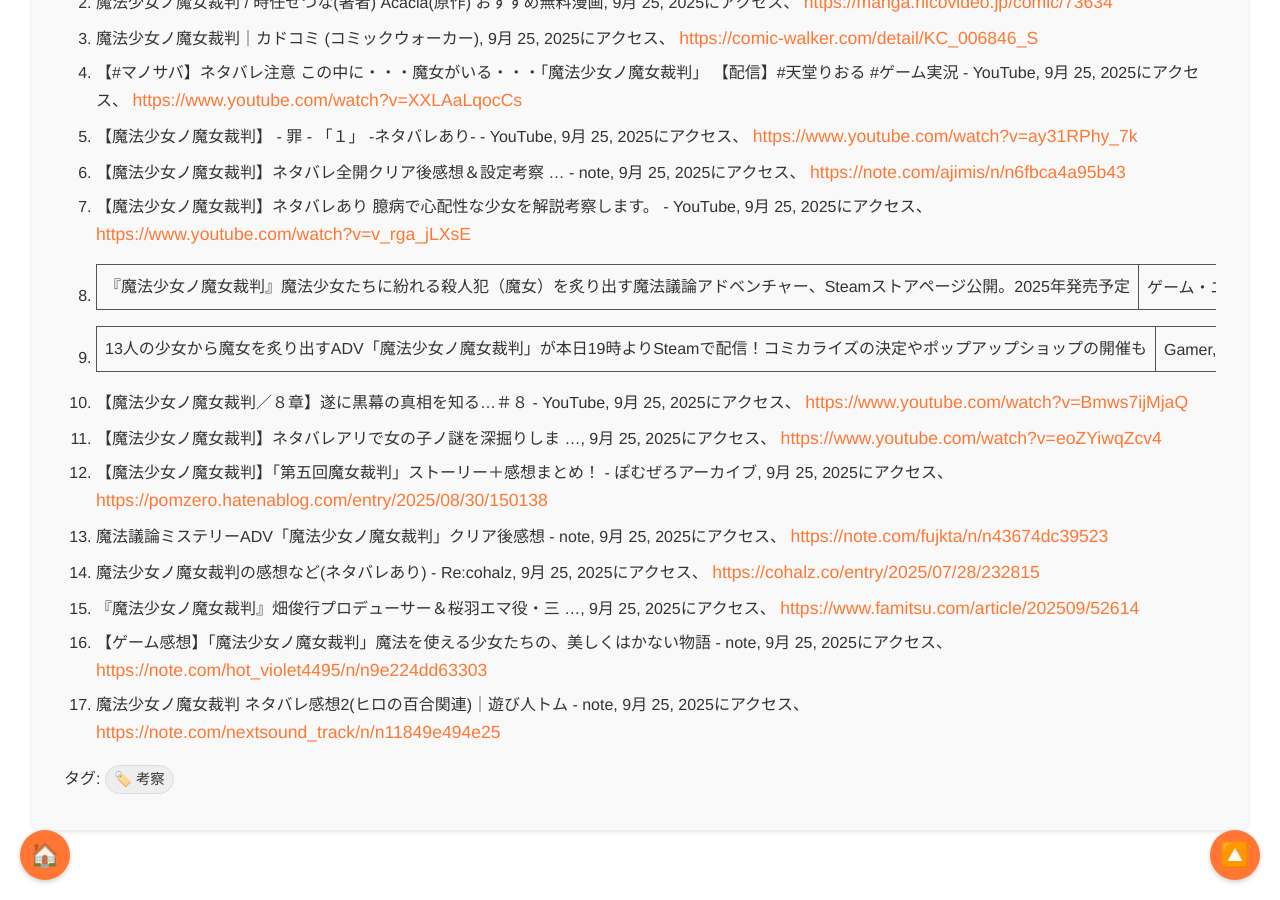
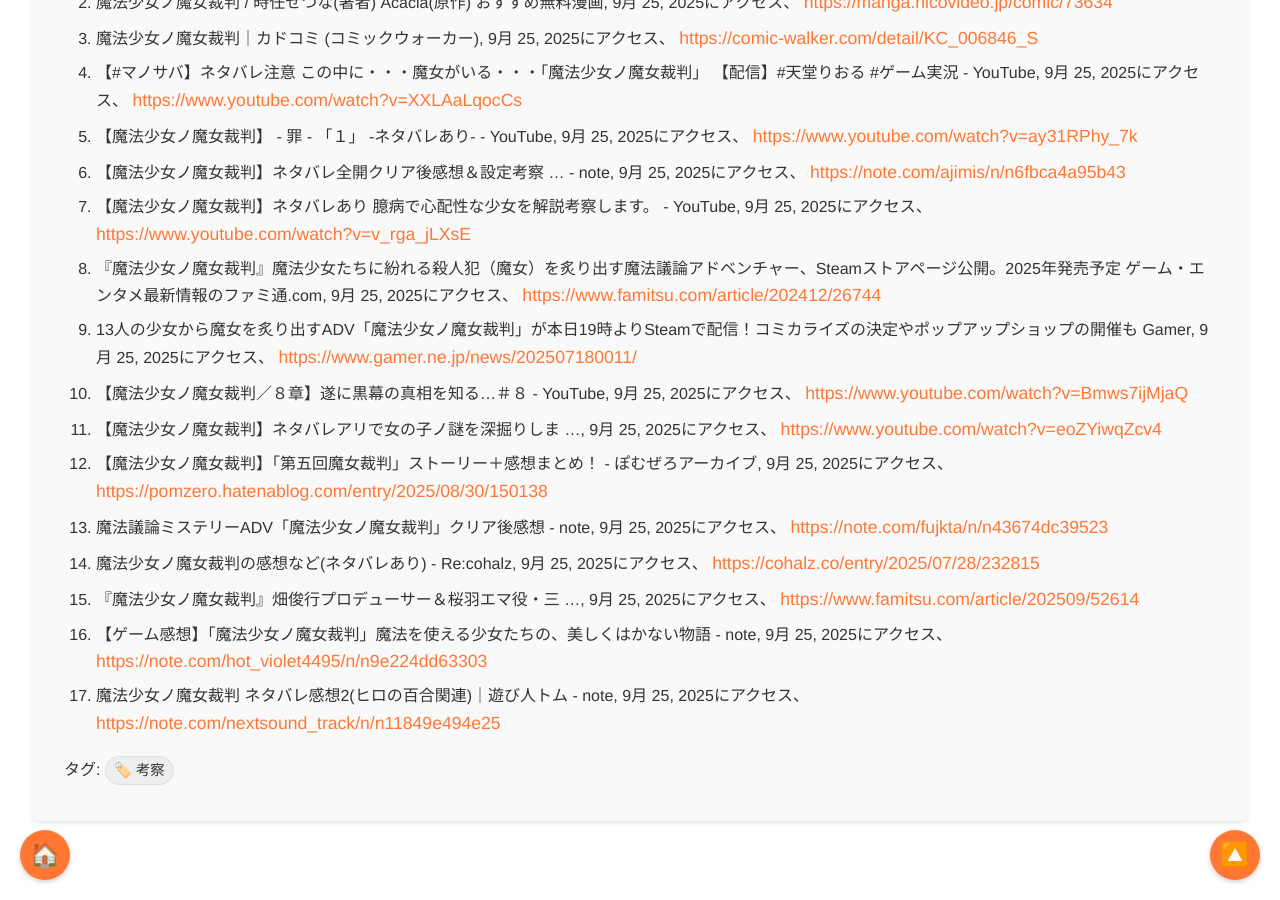
Before and after one commit to aegisfleet/share-deepresearch, a Jekyll site: the page built from _topics/magical-girl-witch-trials/index.md, in a window 1280 px wide and 900 px high, scrolled down 9309 px. Built offline with Jekyll 4.4.1, drawn with Linux system fonts in a browser that asks for light colours.

Commit message:
Auto update files

```diff
--- a/_topics/magical-girl-witch-trials/index.md
+++ b/_topics/magical-girl-witch-trials/index.md
@@ -201,8 +201,8 @@ title: 檻の中の歌鳥の評決：『魔法少女ノ魔女裁判』の物語
 5. 【魔法少女ノ魔女裁判】 \- 罪 \- 「１」 \-ネタバレあり- \- YouTube, 9月 25, 2025にアクセス、 [https://www.youtube.com/watch?v=ay31RPhy\_7k](https://www.youtube.com/watch?v=ay31RPhy_7k)
 6. 【魔法少女ノ魔女裁判】ネタバレ全開クリア後感想＆設定考察 ... \- note, 9月 25, 2025にアクセス、 [https://note.com/ajimis/n/n6fbca4a95b43](https://note.com/ajimis/n/n6fbca4a95b43)
 7. 【魔法少女ノ魔女裁判】ネタバレあり 臆病で心配性な少女を解説考察します。 \- YouTube, 9月 25, 2025にアクセス、 [https://www.youtube.com/watch?v=v\_rga\_jLXsE](https://www.youtube.com/watch?v=v_rga_jLXsE)
-8. 『魔法少女ノ魔女裁判』魔法少女たちに紛れる殺人犯（魔女）を炙り出す魔法議論アドベンチャー、Steamストアページ公開。2025年発売予定 | ゲーム・エンタメ最新情報のファミ通.com, 9月 25, 2025にアクセス、 [https://www.famitsu.com/article/202412/26744](https://www.famitsu.com/article/202412/26744)
-9. 13人の少女から魔女を炙り出すADV「魔法少女ノ魔女裁判」が本日19時よりSteamで配信！コミカライズの決定やポップアップショップの開催も | Gamer, 9月 25, 2025にアクセス、 [https://www.gamer.ne.jp/news/202507180011/](https://www.gamer.ne.jp/news/202507180011/)
+8. 『魔法少女ノ魔女裁判』魔法少女たちに紛れる殺人犯（魔女）を炙り出す魔法議論アドベンチャー、Steamストアページ公開。2025年発売予定 ゲーム・エンタメ最新情報のファミ通.com, 9月 25, 2025にアクセス、 [https://www.famitsu.com/article/202412/26744](https://www.famitsu.com/article/202412/26744)
+9. 13人の少女から魔女を炙り出すADV「魔法少女ノ魔女裁判」が本日19時よりSteamで配信！コミカライズの決定やポップアップショップの開催も Gamer, 9月 25, 2025にアクセス、 [https://www.gamer.ne.jp/news/202507180011/](https://www.gamer.ne.jp/news/202507180011/)
 10. 【魔法少女ノ魔女裁判／８章】遂に黒幕の真相を知る...＃８ \- YouTube, 9月 25, 2025にアクセス、 [https://www.youtube.com/watch?v=Bmws7ijMjaQ](https://www.youtube.com/watch?v=Bmws7ijMjaQ)
 11. 【魔法少女ノ魔女裁判】ネタバレアリで女の子ノ謎を深掘りしま ..., 9月 25, 2025にアクセス、 [https://www.youtube.com/watch?v=eoZYiwqZcv4](https://www.youtube.com/watch?v=eoZYiwqZcv4)
 12. 【魔法少女ノ魔女裁判】「第五回魔女裁判」ストーリー＋感想まとめ！ \- ぽむぜろアーカイブ, 9月 25, 2025にアクセス、 [https://pomzero.hatenablog.com/entry/2025/08/30/150138](https://pomzero.hatenablog.com/entry/2025/08/30/150138)
```
